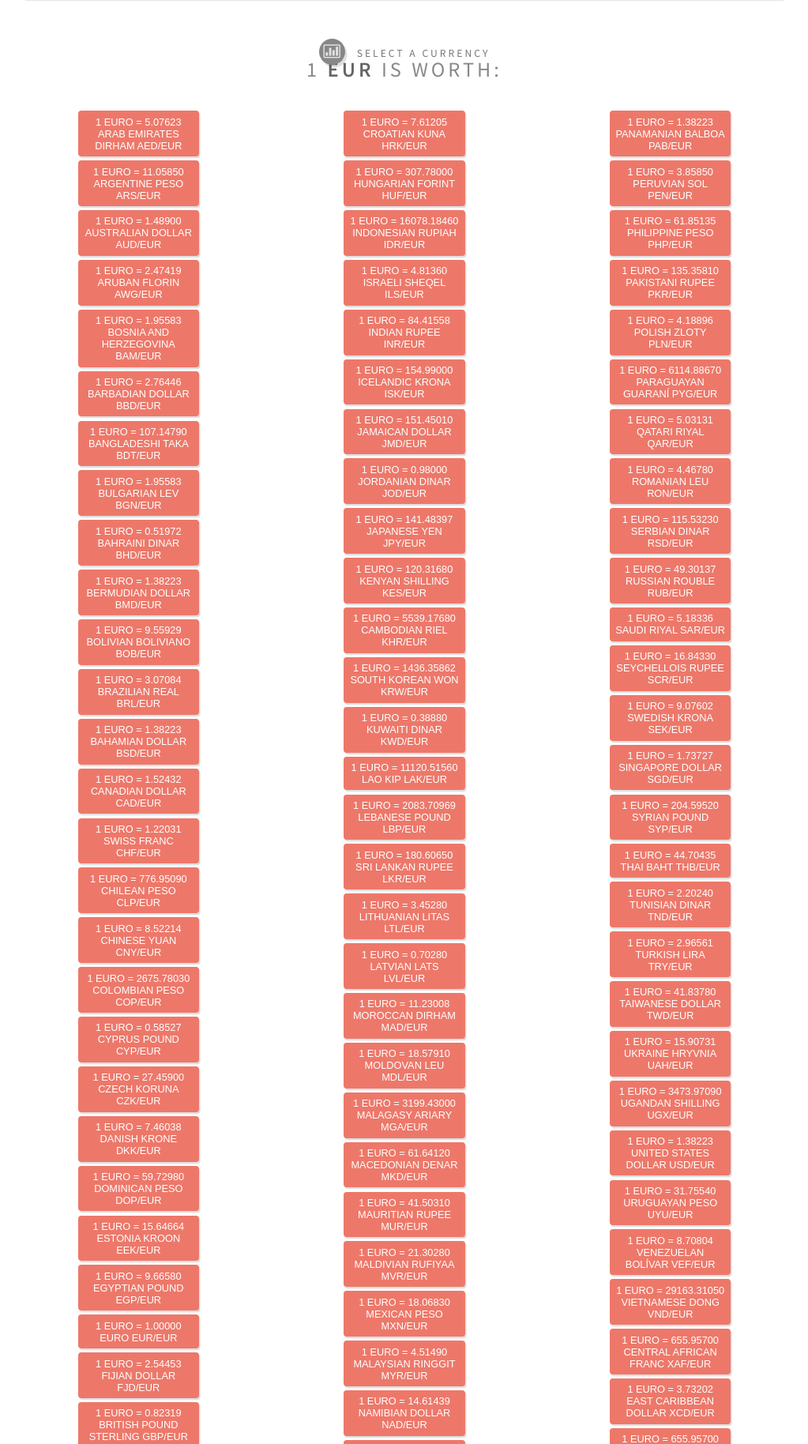
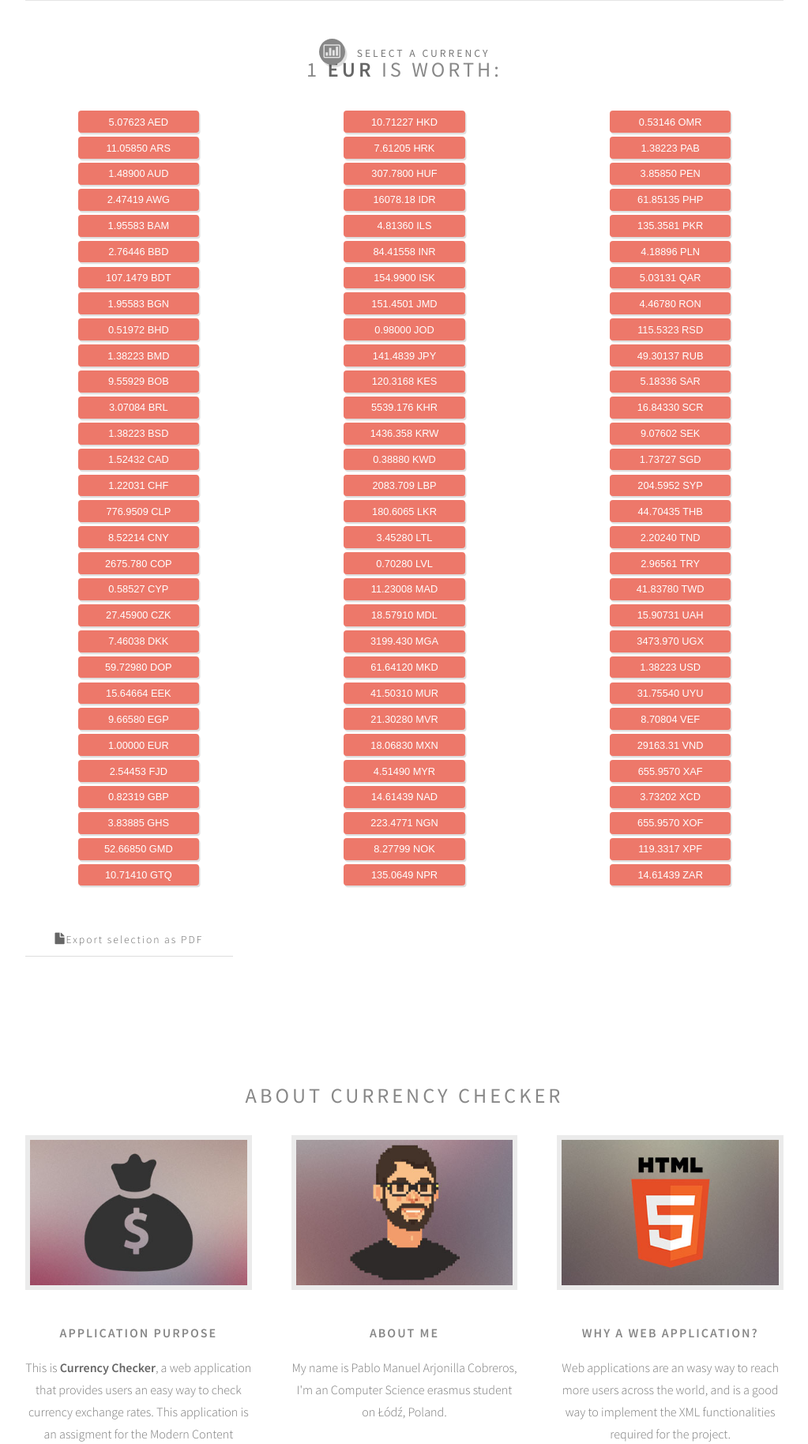
Before and after one commit to PabloA-C/CurrencyChecker, a PHP site: page / in a window 1280 px wide. Shown: the part 416-2244 px from the top of the page at 79% size, without its empty margins (128-1151 px from the left). Run offline with PHP 8.4, Linux system fonts and the light colour scheme.

Commit message:
Funcionalidad similar a la antigua.

```diff
--- a/data.xml
+++ b/data.xml
@@ -1,5 +1,4 @@
 <xml>
-
 
 	<item>
 		<title>AED/EUR</title>
@@ -310,13 +309,6 @@
 		<category>Middle East</category>
 	</item>
 	<item>
-      <title>LAK/EUR</title>
-      <link>http://themoneyconverter.com/EUR/LAK.aspx</link>
-      <pubDate>Thu 24 Apr 2014 05:23:29 GMT</pubDate>
-      <description>1 Euro = 11120.51560 Lao Kip</description>
-      <category>Asia</category>
-    </item>
-    <item>
 		<title>LBP/EUR</title>
 		<link>http://themoneyconverter.com/EUR/LBP.aspx</link>
 		<pubDate>Thu 24 Apr 2014 09:07:26 GMT</pubDate>
@@ -476,13 +468,6 @@
 		<pubDate>Thu 24 Apr 2014 09:07:26 GMT</pubDate>
 		<description>1 Euro = 4.18896 Polish Zloty</description>
 		<category>Europe</category>
-    </item>
-    <item>
-      <title>PYG/EUR</title>
-      <link>http://themoneyconverter.com/EUR/PYG.aspx</link>
-      <pubDate>Thu 24 Apr 2014 05:23:33 GMT</pubDate>
-      <description>1 Euro = 6114.88670 Paraguayan Guaraní</description>
-      <category>South America</category>
 	</item>
 	<item>
 		<title>QAR/EUR</title>
--- a/index.php
+++ b/index.php
@@ -65,7 +65,7 @@
 
 				<header>
 					<div class="currency">
-						<h2>1 <strong> EUR </strong> is worth:</h2>
+						<h2>1<Strong> Eur </strong> is worth:</h2>
 					</div>
 
 				</header>
@@ -91,24 +91,24 @@
 						foreach ($xml->children() as $child) {
 
 							$min=0;
-							$max=32;
+							$max=31;
 
 
 							if($counter==1){
-								$min=31;
-								$max=63;
+								$min=30;
+								$max=61;
 							}
 
 							if($counter==2){
-								$min=63;
+								$min=61;
 								$max=100;
 							}
 
 
 							if($cont>$min && $cont<$max){
 
+								$value;
 								$currency;
-								$value;
 
 								foreach ($child->children() as $child) {
 
@@ -130,8 +130,11 @@
 
 									}
 
+								$value = substr($value, 9, 8);
 
-									echo '<li /> <button  class="buttonCustom">'.$value. ' ' .$currency. '</button>';
+								$currency = substr($currency, 0, 3);
+
+									echo '<button  class="buttonCustom">'.$value. ' ' .$currency. '</button>';
 
 							}
 
```
Lines whose indentation alone changed are shown as unchanged.
